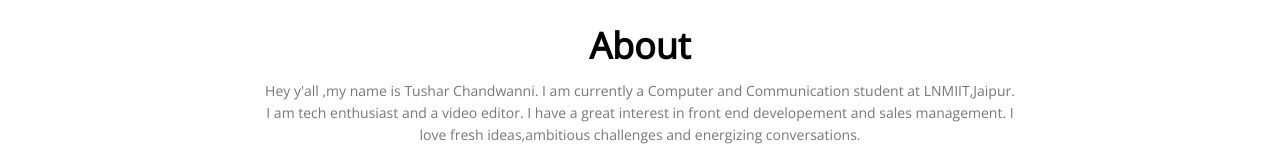
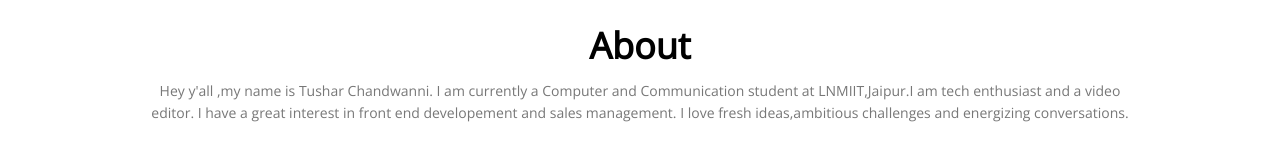
Before and after one commit to TusharChandwanni/Tushar, a plain HTML site: page index.html in a window 1280 px wide. Shown: the part 801-960 px from the top of the page. Drawn offline with nearby package versions, Linux system fonts and the light colour scheme.

Commit message:
Update index.html

```diff
--- a/index.html
+++ b/index.html
@@ -44,8 +44,8 @@ you have in your significant mind.
       <a id="cou"></a>
       <br />
       <h1>About<br /> </h1>
-      <p>Hey y'all ,my name is Tushar Chandwanni. I am currently a Computer and Communication student at LNMIIT,Jaipur.<br />I am tech enthusiast and a video editor. I have a great interest in front end developement and sales management.
-      I  <br /> love fresh ideas,ambitious challenges and energizing conversations. </p>
+      <p>Hey y'all ,my name is Tushar Chandwanni. I am currently a Computer and Communication student at LNMIIT,Jaipur.I am tech enthusiast and a video editor. I have a great interest in front end developement and sales management.
+      I love fresh ideas,ambitious challenges and energizing conversations. </p>
          <div class="row">
            <div class="course-col">
 
```
